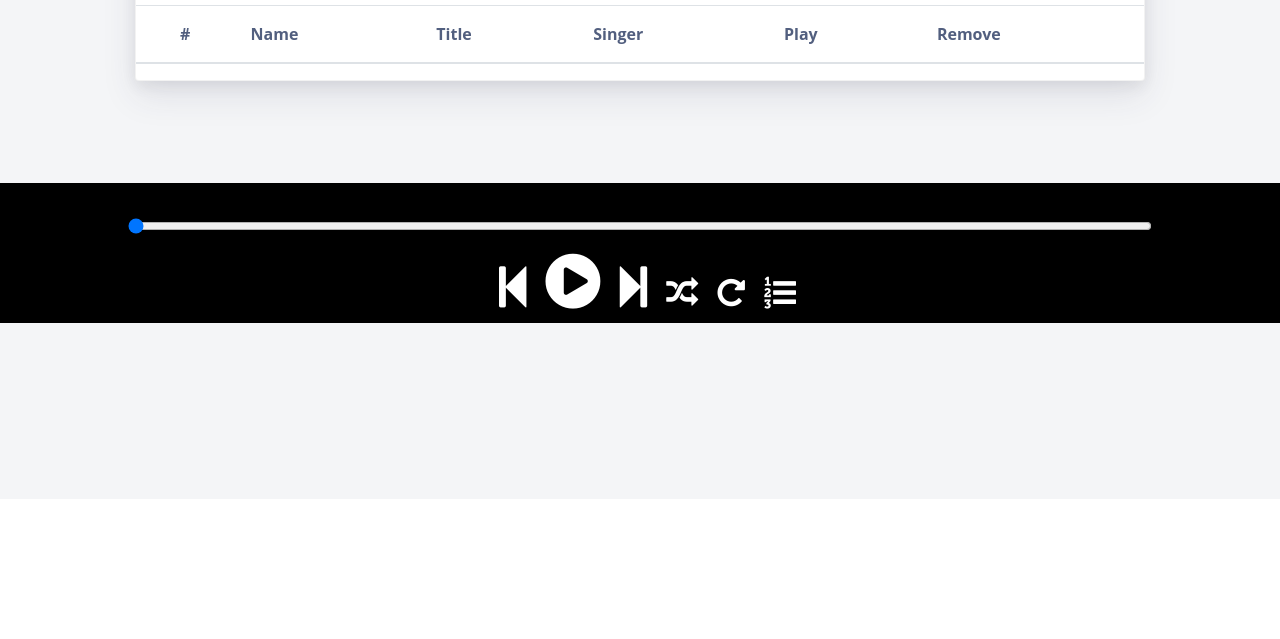
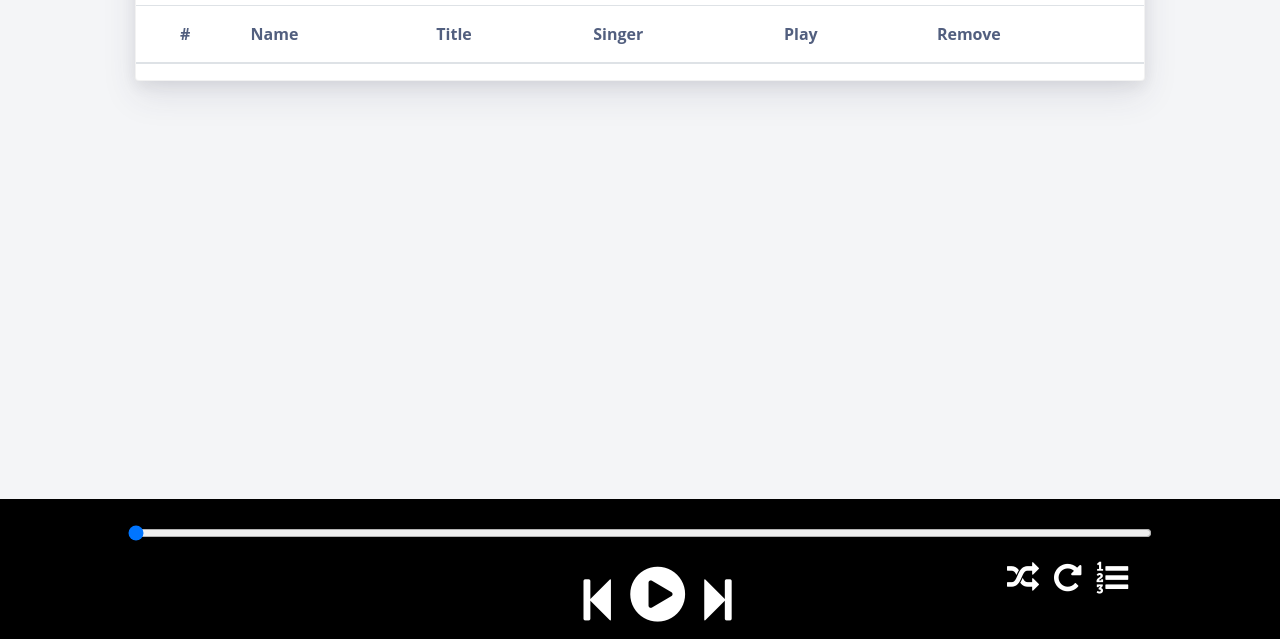
Before and after one commit to hasimyil/mymusic, a plain HTML site: page mymusic-front/home.html in a window 1280 px wide. Shown: the part 477-1116 px from the top of the page. Before the commit the page ends 976 px from the top, so only its background shows below. Drawn offline with Linux system fonts and the light colour scheme; no server answers; sample sign-in values are in the browser's storage.

Commit message:
Player resume issue has been solved

```diff
--- a/mymusic-front/assets/css/custom.css
+++ b/mymusic-front/assets/css/custom.css
@@ -1,12 +1,13 @@
 .bottom{
 
     flex-shrink: 0;
-    position: fixed;
+    position: static;
     height: 140px;
     background-color: black;
     bottom: 0;
     align-items: center;
-    display: flex;
+    /* display: flex; */
+    text-align: center;
     justify-content: center;
     color: white;
     flex-direction: column;
--- a/mymusic-front/home.html
+++ b/mymusic-front/home.html
@@ -131,13 +131,25 @@
           </div>
          <input type="range" name="musicPlayer" id="musicPlayer" value="0" min="0" max="100">
 
-         <div class="playerIcon">
-             <i class="fa fa-step-backward fa-3x" id="previous"></i>
-             <i class="fa fa-play-circle fa-4x" id="masterPlay"></i>
-             <i class="fa fa-step-forward fa-3x " id="nextSong"></i>
-             <i class="fa fa-random fa-2x " id="randomSong"></i>
-             <i class="fa fa-repeat fa-2x " id="repeatSong"></i>
-             <i class="fa fa-list-ol fa-2x " id="orderListSong"></i>
+         <div class="playerIcon ">
+           <div class="col-md-12 " style="align-items: center; text-align: right;">
+            <div class="row">
+              <div class="col-md-7"> <i class="fa fa-step-backward fa-3x" id="previous"></i>
+                <i class="fa fa-play-circle fa-4x" id="masterPlay"></i>
+                <i class="fa fa-step-forward fa-3x "  id="nextSong"></i>
+              </div>
+              <div class="col-md-4">
+                 <i class="fa fa-list-ol fa-2x "  style="float: right; margin-right: 30px;" id="orderListSong"></i>
+                <i class="fa fa-repeat fa-2x "  style="float: right;" id="repeatSong"></i>
+                <i class="fa fa-random fa-2x " style="float: right;" id="randomSong"></i>
+              </div>
+            </div>
+
+
+
+
+          </div>
+
 
          </div>
      </div>
```
Also changed, not shown: mymusic-front/assets/js/home.js (+3 -3 lines).
